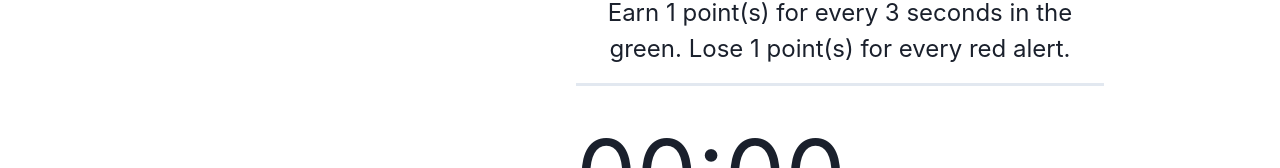
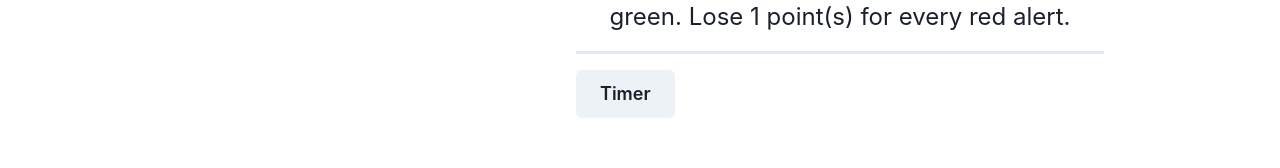
Before and after one commit to daryt/class-games, a React (Vite) app: page / in a window 1280 px wide. Shown: the part 220-388 px from the top of the page. Built offline with nearby package versions, Linux system fonts and the light colour scheme; no server answers.

Commit message:
add timer

```diff
--- a/src/context/settingsContext.tsx
+++ b/src/context/settingsContext.tsx
@@ -16,6 +16,7 @@ interface ISettings {
   readonly averageWindowSize: number;
   readonly isDebug: boolean;
   readonly soundDelay: number;
+  readonly timer: number;
 }
 
 // Define the shape of the user details state
--- a/src/pages/App.tsx
+++ b/src/pages/App.tsx
@@ -23,6 +23,8 @@ const RESET_TOOLTIP = "Reset the score and time";
 const App = () => {
   const { settings } = useSettingsContext();
   const { goal, addPoints, losePoints, timeInGreen } = settings;
+  const [isTimer, setIsTimer] = useState(false);
+
   // Add this into settings later.
   const keepConfettiUntilStop = true;
   const { startRecording, stopRecording, isActive, soundLevel } =
@@ -51,6 +53,12 @@ const App = () => {
   const [lastPlayed, setLastPlayed] = useState({ red: 0, yellow: 0 });
   const prevTrafficLightColor = useRef(trafficLightColor);
 
+  // Sets timer/stopwatch
+  const toggleTimer = () => {
+    setIsTimer(!isTimer);
+    reset();
+  };
+
   useEffect(() => {
     let warningTimeoutId: number;
     let alertTimeoutId: number;
@@ -72,7 +80,6 @@ const App = () => {
             }));
           }
         }, soundDelayMilliseconds);
-        console.log(warningTimeoutId);
       } else if (
         trafficLightColor === "red" &&
         Date.now() - lastPlayed.red >=
@@ -105,6 +112,15 @@ const App = () => {
     }));
     reset();
   };
+
+  // Timer logic
+  useEffect(() => {
+    // If using timer, stop game once time reaches 0.
+    const time = settings.timer * 60 - elapsedTime;
+    if (isTimer && time == 0) {
+      handleStopRecording();
+    }
+  }, [isTimer, elapsedTime]);
 
   // Confetti when game was won
   useEffect(() => {
@@ -203,8 +219,15 @@ const App = () => {
           for every red alert.`}
             </Text>
             <Box height="3px" width="100%" backgroundColor="gray.200" />
+            <Tooltip label="Switch timer/stopwatch">
+              <Button size="lg" onClick={toggleTimer}>
+                {isTimer ? "Stopwatch" : "Timer"}
+              </Button>
+            </Tooltip>
             <Text fontSize={{ base: "6xl", md: "8xl" }}>
-              {formatDuration(elapsedTime)}
+              {isTimer
+                ? formatDuration(settings.timer * 60 - elapsedTime)
+                : formatDuration(elapsedTime)}
             </Text>
             <Flex
               width="200px"
--- a/src/pages/Settings.tsx
+++ b/src/pages/Settings.tsx
@@ -35,6 +35,7 @@ interface IFormValues {
   averageWindowSize: number;
   isDebug: boolean;
   soundDelay: number;
+  timer: number;
 }
 
 interface ISettings {
@@ -98,6 +99,19 @@ const PointSettings = ({ formValues, handleChange }: ISettings) => (
         type="number"
         name="timeInGreen"
         value={formValues.timeInGreen}
+        onChange={handleChange}
+        required
+      />
+    </FormControl>
+    <FormControl id="timer">
+      <FormLabel m={0}>Timer (minutes)</FormLabel>
+      <Text fontSize="xs" color="gray.500">
+        Represents the time the timer starts at.
+      </Text>
+      <Input
+        type="number"
+        name="timer"
+        value={formValues.timer}
         onChange={handleChange}
         required
       />
@@ -229,7 +243,6 @@ const ThresholdSettings = ({ formValues, handleChange }: ISettings) => (
 );
 
 const AdvancedSettings = ({ formValues, handleChange }: ISettings) => {
-  console.log(formValues);
   return (
     <>
       <Text fontSize="xl" fontWeight="bold">
@@ -269,6 +282,7 @@ const Settings = () => {
     averageWindowSize,
     isDebug,
     soundDelay,
+    timer,
   } = settings;
 
   const [formValues, setFormValues] = useState({
@@ -284,6 +298,7 @@ const Settings = () => {
     averageWindowSize,
     isDebug,
     soundDelay,
+    timer,
   });
 
   // Method to determine when the form has been modified.
--- a/src/settings.json
+++ b/src/settings.json
@@ -8,6 +8,7 @@
     "cooldownPeriod": 1,
     "soundDelay": 5,
     "averageWindowSize": 120,
+    "timer": 5,
     "alertSoundRed": "be-quiet.mp3",
     "alertSoundYellow": "shh.mp3",
     "isDebug": false
```
